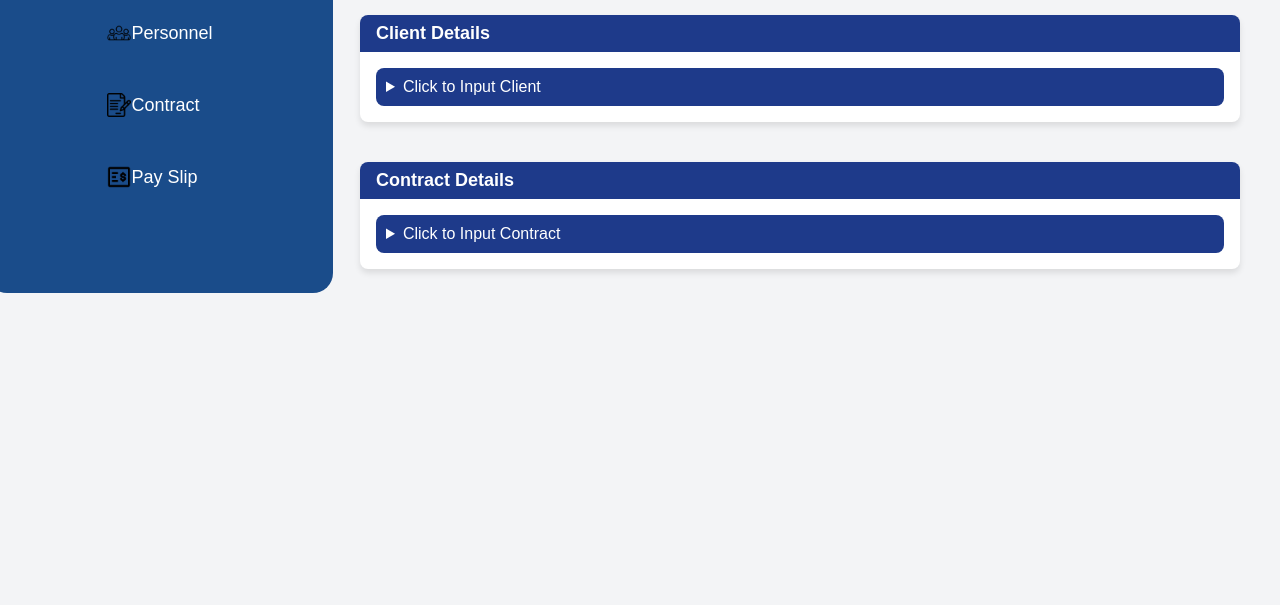
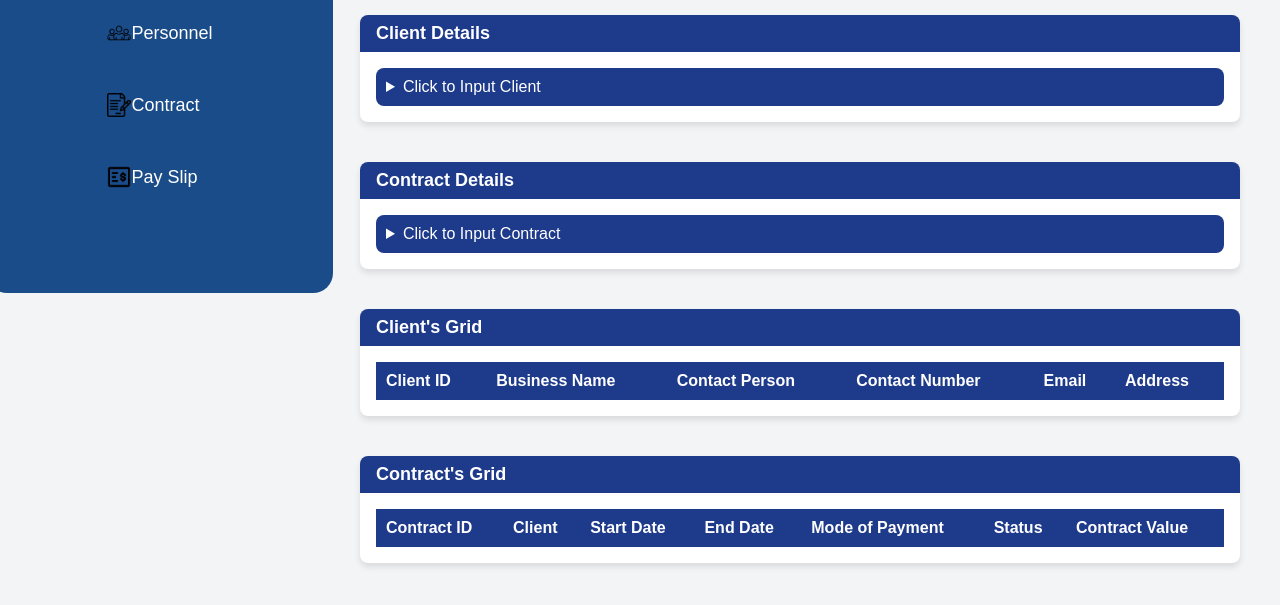
Before and after one commit to TwistedHany/SecurityAgency2, a website: page front/contract/contractpage.html in a window 1280 px wide. Shown: the part 359-964 px from the top of the page. Before the commit the page ends 800 px from the top, so only its background shows below. Drawn offline with Linux system fonts and the light colour scheme.

Commit message:
added 2 gris

```diff
--- a/front/contract/contractpage.html
+++ b/front/contract/contractpage.html
@@ -135,8 +135,8 @@
             <summary style="cursor: pointer; padding: 10px; background-color: #1e3a8a; color: white; border-radius: 8px;">Click to Input Contract</summary>
             <form id="contractForm">
               <div class="form-group">
-                <label for="contract">Contract</label>
-                <input type="text" id="contract" name="contract" placeholder="Enter Contract Name" required>
+                <label for="contract">Contract ID</label>
+                <input type="text" id="contract" name="contract" placeholder="Enter Contract ID" required>
               </div>
               <div class="form-group">
                 <label for="client">Client</label>
@@ -172,6 +172,56 @@
         </div>
       </section>
 
+
+      <div class="card">
+        <div class="card-header">
+            <h2>Client's Grid</h2>
+        </div>
+        <div class="card-body">
+            <table style="width: 100%; border-collapse: collapse;">
+                <thead>
+                    <tr style="background-color: #1e3a8a; color: white;">
+                        <th style="padding: 10px; text-align: left;">Client ID</th>
+                        <th style="padding: 10px; text-align: left;">Business Name</th>
+                        <th style="padding: 10px; text-align: left;">Contact Person</th>
+                        <th style="padding: 10px; text-align: left;">Contact Number</th>
+                        <th style="padding: 10px; text-align: left;">Email</th>
+                        <th style="padding: 10px; text-align: left;">Address</th>
+                    </tr>
+                </thead>
+                <tbody id="personnelData">
+                    <!-- Data from MySQL will be inserted here -->
+                </tbody>
+            </table>
+        </div>
+    </div>
+
+
+        <div class="card">
+          <div class="card-header">
+              <h2>Contract's Grid </h2>
+          </div>
+          <div class="card-body">
+              <table style="width: 100%; border-collapse: collapse;">
+                  <thead>
+                      <tr style="background-color: #1e3a8a; color: white;">
+                          <th style="padding: 10px; text-align: left;">Contract ID</th>
+                          <th style="padding: 10px; text-align: left;">Client</th>
+                          <th style="padding: 10px; text-align: left;">Start Date</th>
+                          <th style="padding: 10px; text-align: left;">End Date</th>
+                          <th style="padding: 10px; text-align: left;">Mode of Payment</th>
+                          <th style="padding: 10px; text-align: left;">Status</th>
+                          <th style="padding: 10px; text-align: left;">Contract Value</th>
+                      </tr>
+                  </thead>
+                  <tbody id="personnelData">
+                      <!-- Data from MySQL will be inserted here -->
+                  </tbody>
+              </table>
+          </div>
+      </div>
+
+
     </div>
   </div>
 </body>
```
